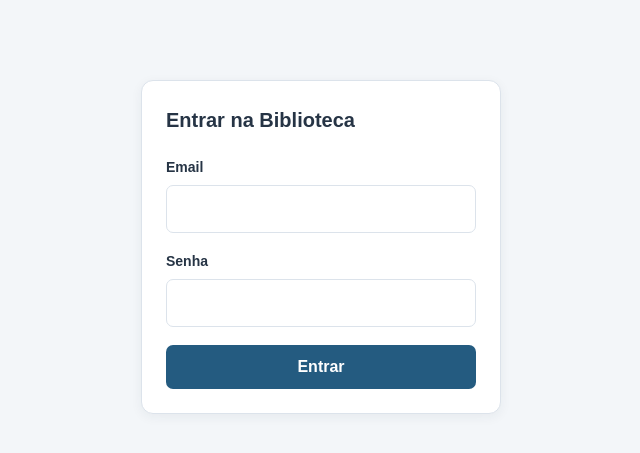
After one commit to Guiman1/Sistema-de-Gerenciamento-de-Biblioteca, a Flask app: page /login in a window 1280 px wide. The commit adds this page. Shown: the top 453 px of the page, without its empty margins (319-959 px from the left). Run offline with Flask 3, Linux system fonts and the light colour scheme.

Commit message:
feat: adição de login

```diff
--- /dev/null
+++ b/blueprints/login.py
@@ -0,0 +1,27 @@
+from flask import Blueprint, render_template, request, redirect, url_for, session, flash
+
+login_bp = Blueprint('login', __name__)
+
+EMAIL = 'admin@gmail.com'
+SENHA = 'admin'
+
+@login_bp.before_app_request
+def exigir_login():
+    if request.blueprint == 'login' or request.endpoint == 'static':
+        return
+    if not session.get('logado'):
+        return redirect(url_for('login.entrar'))
+
+@login_bp.route('/login',methods=['GET','POST'])
+def entrar():
+    if request.method == 'POST':
+        if request.form['email'] == EMAIL and request.form['senha'] == SENHA:
+            session['logado'] = True
+            return redirect(url_for('index'))
+        flash('Email ou senha inválidos.', 'error')
+    return render_template('login.html')
+
+@login_bp.route('/logout')
+def sair():
+    session.clear()
+    return redirect(url_for('login.entrar'))
--- a/main.py
+++ b/main.py
@@ -1,9 +1,11 @@
 from flask import Flask, render_template
+
 from configdb import db
 
 from blueprints.livros import livros_bp
 from blueprints.emprestimos import emprestimos_bp
 from blueprints.devolucoes import devolucoes_bp
+from blueprints.login import login_bp
 
 app = Flask(__name__)
 app.secret_key = '0600e86f9cb358d7980de6652ac9d8041f0b121f14aa2108'
@@ -16,6 +18,7 @@ db.init_app(app)
 app.register_blueprint(livros_bp)
 app.register_blueprint(emprestimos_bp)
 app.register_blueprint(devolucoes_bp)
+app.register_blueprint(login_bp)
 
 with app.app_context():
     db.create_all()
--- a/templates/base.html
+++ b/templates/base.html
@@ -20,6 +20,7 @@
             <a href="{{ url_for('livros.listar_livros') }}">Acervo de livros</a>
             <a href="{{ url_for('emprestimos.listar_emprestimos') }}">Empréstimos</a>
             <a href="{{ url_for('devolucoes.listar_devolucoes') }}">Devoluções</a>
+            <a href="{{ url_for('login.sair') }}">Sair</a>
         </nav>
     </aside>
 
--- /dev/null
+++ b/templates/login.html
@@ -0,0 +1,36 @@
+<!DOCTYPE html>
+<html lang="pt-BR">
+<head>
+    <meta charset="UTF-8">
+    <meta name="viewport" content="width=device-width, initial-scale=1.0">
+    <title>Login | Biblioteca</title>
+    <link rel="stylesheet" href="{{ url_for('static', filename='style.css') }}">
+</head>
+<body>
+    <main style="max-width: 400px; margin: 80px auto; padding: 0 20px;">
+        <section class="painel">
+            <h3>Entrar na Biblioteca</h3>
+
+            {% with mensagens = get_flashed_messages(with_categories=true) %}
+                {% for categoria, mensagem in mensagens %}
+                    <div class="alerta {{ categoria }}">{{ mensagem }}</div>
+                {% endfor %}
+            {% endwith %}
+
+            <form method="POST" style="display: grid; gap: 18px;">
+                <div class="campo">
+                    <label for="email">Email</label>
+                    <input type="email" id="email" name="email" required>
+                </div>
+
+                <div class="campo">
+                    <label for="senha">Senha</label>
+                    <input type="password" id="senha" name="senha" required>
+                </div>
+
+                <button type="submit" class="botao">Entrar</button>
+            </form>
+        </section>
+    </main>
+</body>
+</html>
```
